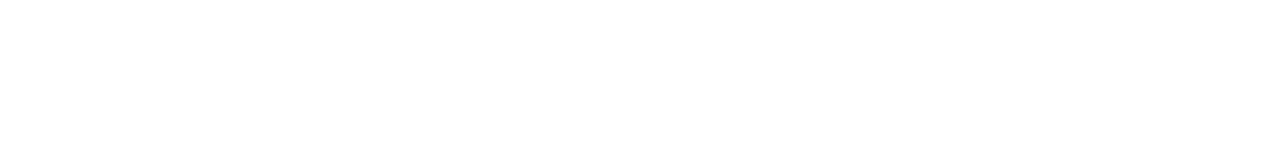
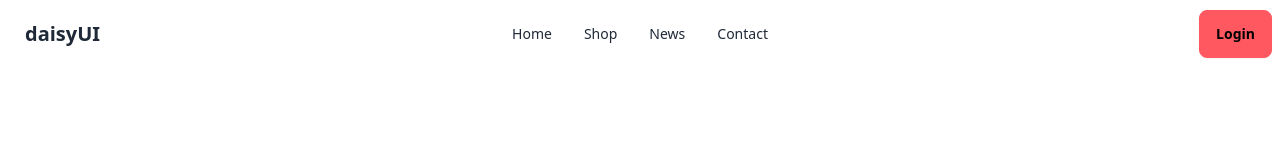
Before and after one commit to SaifullahKabirRana/Biker-Zone, a plain HTML site: page index.html in a window 1280 px wide. Drawn offline with nearby package versions, Linux system fonts and the light colour scheme.

Commit message:
added navbar section

```diff
--- a/index.html
+++ b/index.html
@@ -1,15 +1,53 @@
 <!DOCTYPE html>
 <html lang="en" data-theme="light">
+
 <head>
     <meta charset="UTF-8">
     <meta name="viewport" content="width=device-width, initial-scale=1.0">
     <title>Bike Zone</title>
     <!-- tailwind and daisy ui cdn -->
     <link href="https://cdn.jsdelivr.net/npm/daisyui@4.6.0/dist/full.min.css" rel="stylesheet" type="text/css" />
-<script src="https://cdn.tailwindcss.com"></script>
+    <script src="https://cdn.tailwindcss.com"></script>
 </head>
+
 <body>
     <header>
+        <nav>
+            <div class="navbar bg-base-100">
+                <div class="navbar-start">
+                    <div class="dropdown">
+                        <div tabindex="0" role="button" class="btn btn-ghost lg:hidden">
+                            <svg xmlns="http://www.w3.org/2000/svg" class="h-5 w-5" fill="none" viewBox="0 0 24 24"
+                                stroke="currentColor">
+                                <path stroke-linecap="round" stroke-linejoin="round" stroke-width="2"
+                                    d="M4 6h16M4 12h8m-8 6h16" />
+                            </svg>
+                        </div>
+                        <ul tabindex="0"
+                            class="menu menu-sm dropdown-content mt-3 z-[1] p-2 shadow bg-base-100 rounded-box w-52">
+                            <li><a>Home</a></li>
+                            <li><a>Shop</a></li>
+                            <li><a>News</a></li>
+                            <li><a>Contact</a></li>
+                        </ul>
+                    </div>
+                    <a class="btn btn-ghost text-xl">daisyUI</a>
+                </div>
+                <div class="navbar-center hidden lg:flex">
+                    <ul class="menu menu-horizontal px-1">
+                        <li><a>Home</a></li>
+                            <li><a>Shop</a></li>
+                            <li><a>News</a></li>
+                            <li><a>Contact</a></li>
+                    </ul>
+                </div>
+                <div class="navbar-end">
+                    <a class="btn btn-error">Login</a>
+                </div>
+            </div>
+
+
+        </nav>
 
     </header>
     <main>
@@ -19,4 +57,5 @@
 
     </footer>
 </body>
+
 </html>
```
